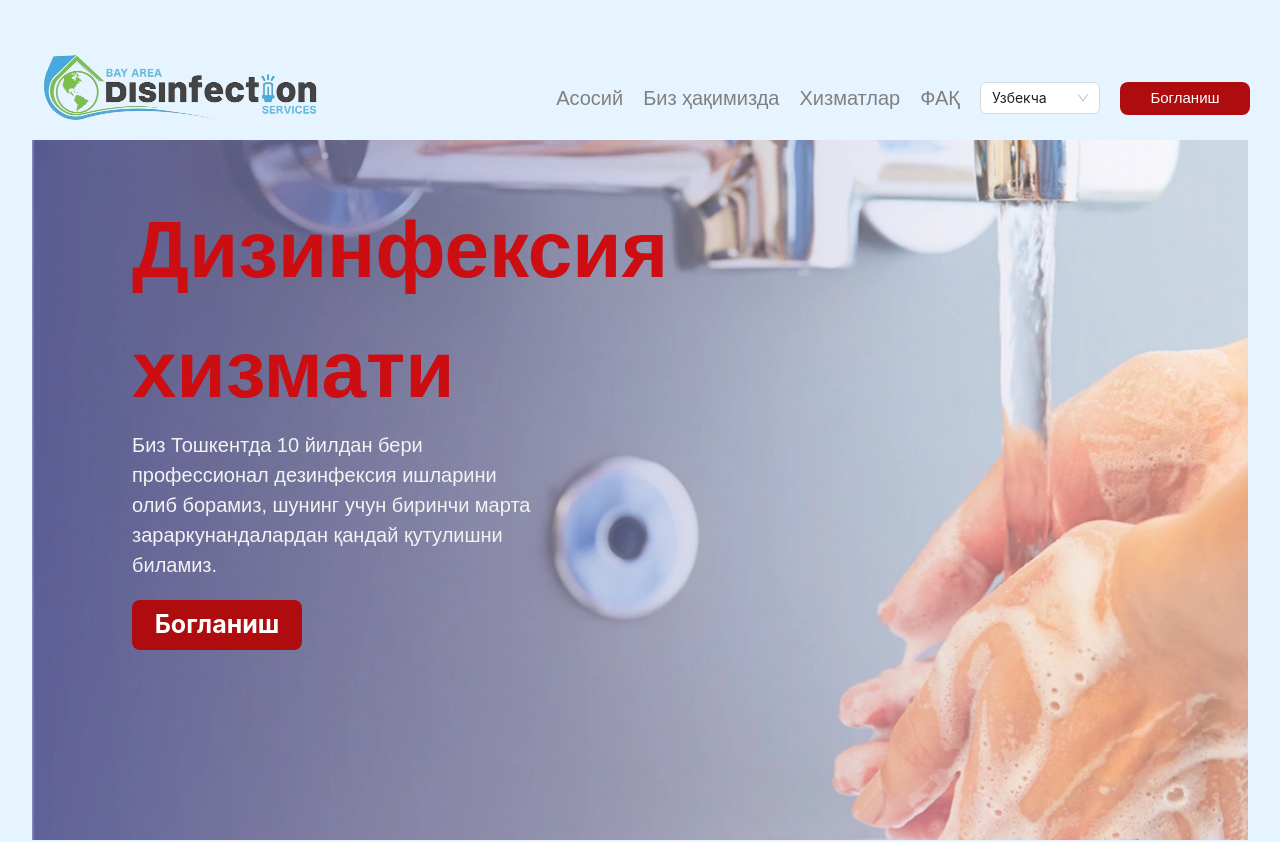
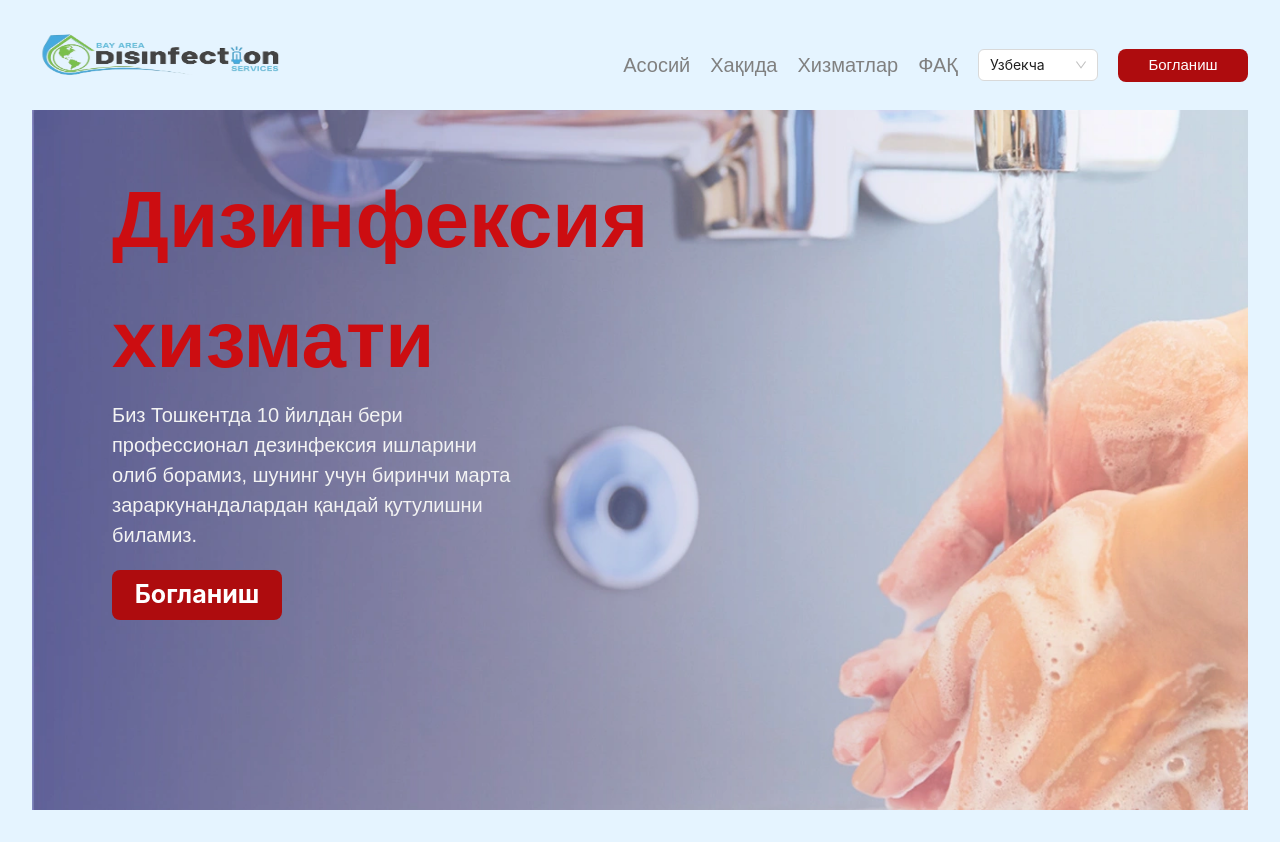
Before and after one commit to sardorbekbahramov/Disinfection-app, a React (Create React App) app: page / in a window 1280 px wide. Shown: the top 842 px of the page. Built offline with nearby package versions, Linux system fonts and the light colour scheme.

Commit message:
added some features

```diff
--- a/public/locales/russian/translation.json
+++ b/public/locales/russian/translation.json
@@ -96,5 +96,6 @@
       "text": "Спасибо за ваш запрос. Мы скоро свяжемся с вами"
     }
   },
+
   "manzil": "Узбекистан, город Ташкент"
 }
--- a/public/locales/uzbek/translation.json
+++ b/public/locales/uzbek/translation.json
@@ -1,7 +1,7 @@
 {
   "header": {
     "menu1":"Асосий",
-    "menu2":"Биз ҳақимизда",
+    "menu2":"Хақида",
     "menu3":"Хизматлар",
     "menu4":"ФАҚ",
     "menu5":"Богланиш"
@@ -86,7 +86,7 @@
       "text": "Асосан, идиш-товоқ ва шахсий гигиена воситаларини изолятсия қилишингиз керак. Даволаш пайтида уй ҳайвонлари ҳам изолятсия қилиниши керак. Мебел ёки маиший техникани кўчиришга ҳожат йўқ."
     },
     "form": {
-      "title": "Малумотингизни қолдиринг",
+      "title": "Алоқага чиқишъ",
       "name": "Исмингиз ",
       "phone": "Телефон ракамингизни киритинг ",
       "submit": "Юбориш ",
--- a/src/Dezenfiction/footer/Footer.jsx
+++ b/src/Dezenfiction/footer/Footer.jsx
@@ -15,7 +15,7 @@ function Footer() {
                 <Row>
                     <Col lg={8} sm={24} xs={24}>
                         <div className="logo">
-                            <img className="logo-img" src={logo} alt="Error"/>
+                            <img className="logo-img-footer" src={logo} alt="Error"/>
                         </div>
                     </Col>
                     <Col lg={8} sm={24} xs={24} data-aos="fade-right">
--- a/src/Dezenfiction/header/Header.jsx
+++ b/src/Dezenfiction/header/Header.jsx
@@ -54,6 +54,7 @@ function Header() {
                         <div className="logo cursor-pointer" onClick={() => handleMenuClick("main-section")}>
                             <img className="logo-img" src={logo} alt="Error"/>
                         </div>
+                        <div >
                             <div className="menu-item-const menu-item">
                                 <div onClick={() => handleMenuClick("main-section")} className="menu-items none-menu" >
                                     <p>{t('header.menu1')}</p>
@@ -94,6 +95,7 @@ function Header() {
                             <div onClick={() => handleMenuClick("connect-section")} className="menu-items none-menu" >
                                 <button className="connect">{t('header.menu5')}</button>
                             </div>
+                        </div>
                         </div>
 
                         <div className="sidebar-menu none1" onClick={showDrawer}>
--- a/src/Dezenfiction/pages/About.jsx
+++ b/src/Dezenfiction/pages/About.jsx
@@ -23,21 +23,21 @@ function About({handleMenuClick}) {
                         <div className=' about_card' data-aos="fade-left" >
                             <div className=" text-[50px] text-red-600 text-center"><ThunderboltOutlined/></div>
                             <div className="about_card_title text-gray-900 text-[30px] font-bold capitalize mb-0">{t('page2.card1.title')}</div>
-                            <p className="about_card_text text-gray-400 text-[14px] mt-3">{t('page2.card1.text')}</p>
+                            <p className="about_card_text text-white text-[14px] mt-3">{t('page2.card1.text')}</p>
                         </div>
                     </Col>
                     <Col lg={8} sm={24} md={24} xs={24}>
                         <div className=' about_card' data-aos="fade-right">
                             <div className=" text-[50px] text-red-600 text-center"> <FontAwesomeIcon icon={faBookmark} /></div>
                             <div className="about_card_title text-gray-900 text-[30px] font-[700] capitalize mb-0">{t('page2.card2.title')}</div>
-                            <p className="about_card_text text-gray-400 text-[14px] mt-3">{t('page2.card2.text')}</p>
+                            <p className="about_card_text text-white text-[14px] mt-3">{t('page2.card2.text')}</p>
                         </div>
                     </Col>
                     <Col lg={8} sm={24} md={24} xs={24}>
                         <div className=' about_card' data-aos="fade-left">
                             <div className=" text-[50px] text-red-600 text-center"><FontAwesomeIcon icon={faHandshake}/></div>
                             <div className="about_card_title text-gray-900 text-[30px] font-[700] capitalize mb-0">{t('page2.card3.title')}</div>
-                            <p className="about_card_text text-gray-400 text-[14px] mt-3">{t('page2.card3.text')}</p>
+                            <p className="about_card_text text-white text-[14px] mt-3">{t('page2.card3.text')}</p>
                         </div>
                     </Col>
                 </Row>
--- a/src/Dezenfiction/pages/Main.jsx
+++ b/src/Dezenfiction/pages/Main.jsx
@@ -10,7 +10,7 @@ function Main({handleMenuClick}) {
             <div className="main">
                 <Row>
                     <Col lg={12} md={24} sm={24} xs={24} className=" relative">
-                        <div className="mobile-info relative left-[100px]">
+                        <div className="mobile-info relative">
                             <p className="main-text" data-aos="fade-right">
                                 {t('page1.title')}
                             </p>
--- a/src/Dezenfiction/responsive.css
+++ b/src/Dezenfiction/responsive.css
@@ -15,7 +15,7 @@ body {
 
 .menu {
     width: 100%;
-    height: 140px;
+    height: auto;
     position: fixed;
     background: #E5F4FF;
     top: 0;
@@ -32,16 +32,21 @@ body {
 .menu-item {
     display: flex;
     align-items: center;
+    justify-content: space-between;
 }
 
 .logo-img {
+    width: 260px;
+    height: 110px;
+
+}
+.logo-img-footer{
     width: 300px;
-
 }
 
 .menu-items {
+    display: flex;
     font-size: 20px;
-    margin-left: 20px;
     color: gray;
     transition: .5s;
     cursor: pointer;
@@ -51,10 +56,10 @@ body {
 .menu-items:hover {
     color: #AE0C0E;
 }
-
 .menu-item-const {
-    position: absolute;
-    right: 30px;
+    display: flex;
+    align-items: center;
+    gap: 20px;
 }
 
 .laungage {
@@ -87,7 +92,6 @@ body {
     right: 30px;
     font-size: 30px;
     cursor: pointer;
-    top: 30px;
 }
 
 .none1 {
@@ -115,9 +119,9 @@ body {
     }
     .main-infotext {
         overflow: hidden;
-    display: -webkit-box;
-    -webkit-line-clamp: 5;
-    -webkit-box-orient: vertical;
+        display: -webkit-box;
+        -webkit-line-clamp: 5;
+        -webkit-box-orient: vertical;
     }
 }
 @media screen and (max-width: 406px) {
@@ -126,7 +130,12 @@ body {
     }
 
 }
-
+@media screen and (max-width: 450px) and (min-width: 292px){
+    .mobile-info  {
+        position: relative;
+        left: 50px;
+    }
+}
 @media screen and (max-width: 650px) and (min-width: 292px) {
     .ant-drawer-content-wrapper {
         width: 300px !important
@@ -135,8 +144,12 @@ body {
         height: 370px !important;
         align-items: center !important;
     }
+    .menu-item-const {
+        display: flex;
+        gap: 10px;
+    }
     .mobile-info  {
-        margin-right: 180px !important;
+        margin-right: 50px !important;
         display: flex;
         flex-direction: column;
         justify-content: start;
@@ -305,12 +318,25 @@ body {
 }
 
 @media screen and (max-width: 768px ) {
+    .mobile-info  {
+        position: relative;
+        left: 50px;
+    }
+    .about {
+        overflow-x: auto;
+    }
+    .about_card {
+        overflow-x: hidden;
+    }
+    .logo-img {
+        height: 90px;
+        width: 80px;
+    }
     .none1 {
         display: inline;
     }
-
     .none-menu {
-        display: none;
+        display: none !important;
     }
 
     .menu {
@@ -318,7 +344,7 @@ body {
     }
 
     .sidebar-menu {
-        top: 15px
+        top: 37px
     }
 
     .logo-img {
@@ -370,7 +396,9 @@ body {
     .service_type_banner_image {
         display: none;
     }
-
+    .logo-img{
+        height: 90px;
+    }
     .menu {
         height: 100px;
     }
@@ -381,9 +409,12 @@ body {
 
     .menu-items {
         font-size: 18px;
-        margin-left: 15px;
         color: #676767;
         cursor: pointer;
+    }
+    .menu-item-const {
+        display: flex;
+        gap: 0px;
     }
 
     .connect {
@@ -483,7 +514,10 @@ body {
         font-size: 15px;
         margin-left: 14px;
     }
-
+    .mobile-info  {
+        position: relative;
+        left: 80px;
+    }
     .connect {
         width: 80px;
         height: 31px;
@@ -542,11 +576,14 @@ body {
 
 
 @media screen and (max-width: 1206px) and (min-width: 992px) {
+    .mobile-info {
+        position: relative;
+        left: 80px;
+    }
     .mobile-info .main-text {
         font-size: 60px;
         margin-left: 15px;
     }
-
     .main-info .main-infotext {
         color: rgb(18, 42, 121);
         font-weight: bold;
@@ -556,10 +593,13 @@ body {
         margin-bottom: 30px;
         margin-left: 15px;
     }
+    .menu-item-const {
+        display: flex;
+        gap: 15px !important;
+    }
 
     .menu-items {
         font-size: 17px;
-        margin-left: 15px;
         color: #676767;
         cursor: pointer;
     }
@@ -656,11 +696,16 @@ body {
         font-size: 20px;
     }
 }
-
+@media screen and (min-width: 1206px){
+    .mobile-info {
+        position: relative;
+        left: 80px;
+    }
+}
 
 /*main css ======================================================*/
 .main {
-    margin-top: 140px;
+    margin-top: 110px;
     margin-bottom: 40px;
     height: 700px;
     background-image: url(./assets//main3.webp);
@@ -781,6 +826,7 @@ body {
 .service_type {
     /* background: radial-gradient(333.17% 80.94% at 51.32% 69.21%, #1071cc 0%, rgba(2, 219, 227, 0.2) 100%); */
     background: radial-gradient(333.17% 80.94% at 51.32% 69.21%, #1071cc 0%, rgba(2, 219, 227, 0.2) 100%);
+
 }
 
 .service_type_banner {
@@ -803,7 +849,7 @@ body {
 
 .service_type_banner_content_title {
     max-width: 643px;
-    color: rgb(14, 14, 185);
+    color: rgb(255, 255, 255);
     text-shadow: 2px 2px 4px blue;
     font-family: Unbounded;
     font-size: 32px;
```
Also changed, not shown: src/Dezenfiction/pages/ServceTypes.jsx (+8 -8 lines).
